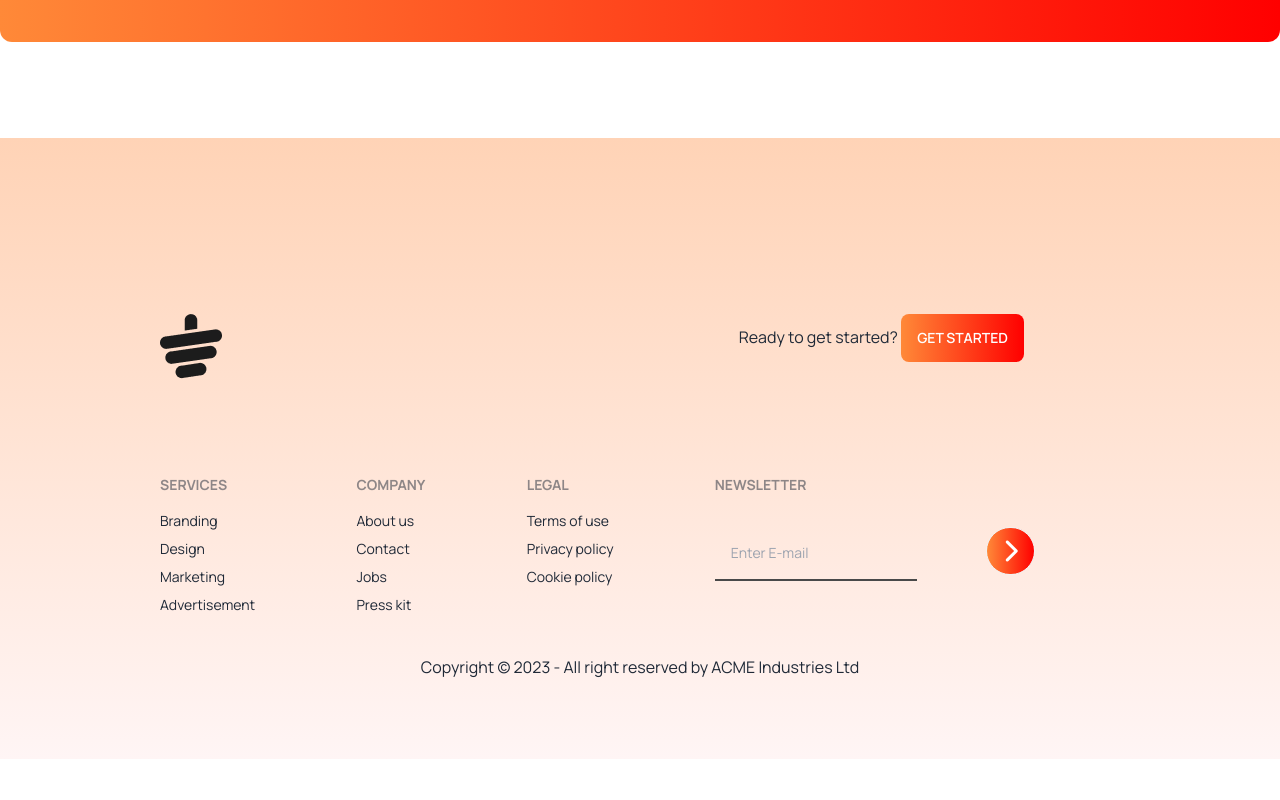
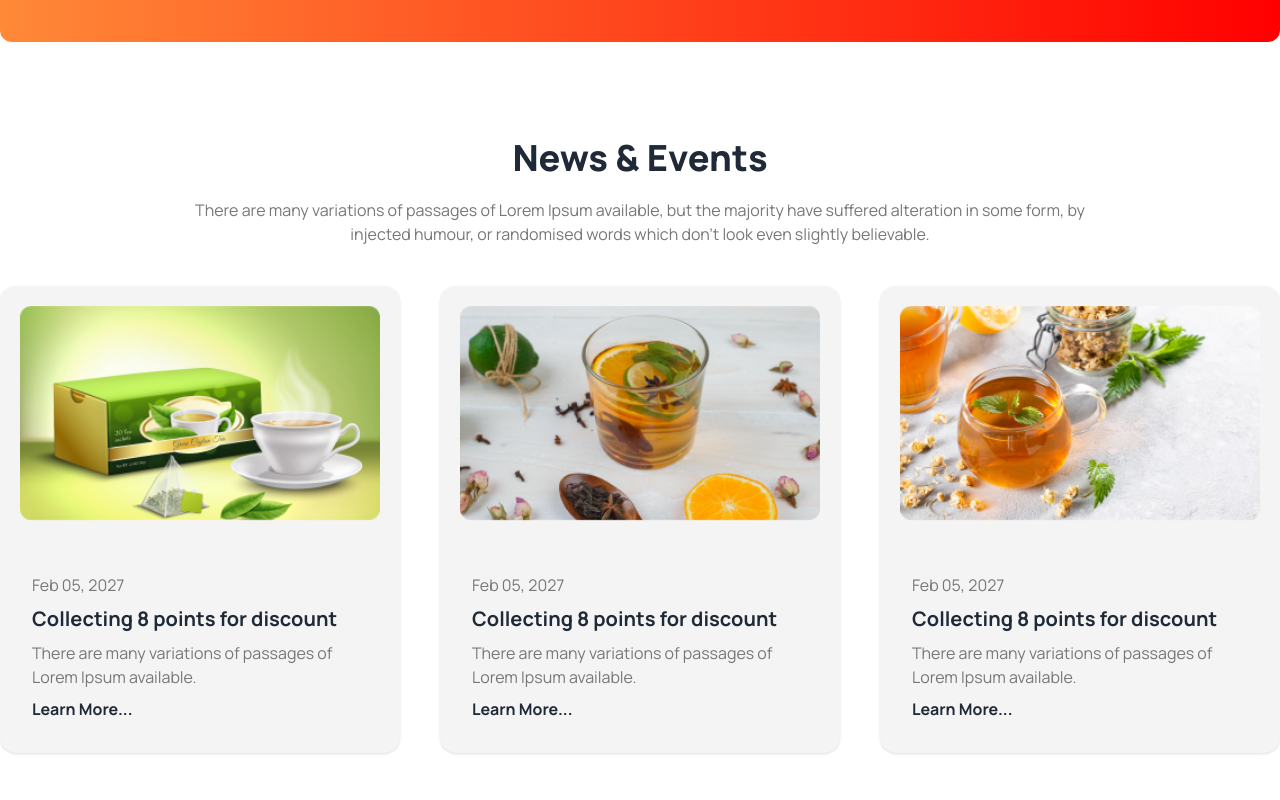
Before and after one commit to md-osman-goni/tea-house-with-daisyui, a plain HTML site: page index.html in a window 1280 px wide. Shown: the part 2740-3540 px from the top of the page. Before the commit the page ends 3499 px from the top, so only its background shows below. Drawn offline with nearby package versions, Linux system fonts and the light colour scheme.

Commit message:
news section done

```diff
--- a/index.html
+++ b/index.html
@@ -29,6 +29,7 @@
                 extend: {
                     colors: {
                         clifford: '#da373d',
+                        'description-color': '#777',
                     }
                 }
             }
@@ -57,7 +58,8 @@
                     <p class="py-6">
                         Tea and Botanical Solutions Supplier Give Optimum Satisfaction To Your Taste Buds.
                     </p>
-                    <button class="btn bg-gradient-to-l from-[#F00] to-[#FF8938] text-white border-none">Explore More<i class="fa-solid fa-arrow-trend-up"></i></button>
+                    <button class="btn bg-gradient-to-l from-[#F00] to-[#FF8938] text-white border-none">Explore More<i
+                            class="fa-solid fa-arrow-trend-up"></i></button>
                 </div>
                 <div>
                     <img src="images/banner.png" alt="" class="">
@@ -248,6 +250,69 @@
             </div>
 
         </section>
+
+
+        <!-- News section -->
+        <section class="mb-20">
+
+            <div class="space-y-5 text-center mb-10">
+                <h3 class="text-4xl font-extrabold">News & Events</h3>
+                <p class="max-w-4xl mx-auto text-description-color">
+                    There are many variations of passages of Lorem Ipsum available, but the majority have suffered
+                    alteration in some form, by injected humour, or randomised words which don't look even slightly
+                    believable.
+                </p>
+            </div>
+
+            <!-- News card part -->
+            <div class="grid grid-cols-1 md:grid-cols-2 lg:grid-cols-3 gap-10">
+
+                <!-- card 1 -->
+                <div class="card bg-[#f5f4f4] shadow">
+                    <figure><img class="m-5 w-full" src="images/news-1.png" alt="news" /></figure>
+                    <div class="card-body">
+                        <p class="text-description-color">Feb 05, 2027</p>
+                        <h2 class="card-title font-bold">Collecting 8 points for discount</h2>
+                        <p class="text-description-color">There are many variations of passages of Lorem Ipsum
+                            available.</p>
+                        <a href="">
+                            <h5 class="font-bold ">Learn More...</h5>
+                        </a>
+                    </div>
+                </div>
+
+
+                <!-- card 2 -->
+                <div class="card bg-[#f5f4f4] shadow">
+                    <figure><img class="m-5 w-full" src="images/news-2.png" alt="news" /></figure>
+                    <div class="card-body">
+                        <p class="text-description-color">Feb 05, 2027</p>
+                        <h2 class="card-title font-bold">Collecting 8 points for discount</h2>
+                        <p class="text-description-color">There are many variations of passages of Lorem Ipsum
+                            available.</p>
+                        <a href="">
+                            <h5 class="font-bold ">Learn More...</h5>
+                        </a>
+                    </div>
+                </div>
+
+
+                <!-- card 3 -->
+                <div class="card bg-[#f5f4f4] shadow">
+                    <figure><img class="m-5 w-full" src="images/news-3.png" alt="news" /></figure>
+                    <div class="card-body">
+                        <p class="text-description-color">Feb 05, 2027</p>
+                        <h2 class="card-title font-bold">Collecting 8 points for discount</h2>
+                        <p class="text-description-color">There are many variations of passages of Lorem Ipsum
+                            available.</p>
+                        <a href="">
+                            <h5 class="font-bold ">Learn More...</h5>
+                        </a>
+                    </div>
+                </div>
+
+            </div>
+        </section>
     </main>
 
 
@@ -257,7 +322,8 @@
             <img src="images/cup.png" alt="cup">
             <p>
                 <span>Ready to get started?</span>
-                <button class="btn bg-gradient-to-l from-[#F00] to-[#FF8938] border-none lg:mr-24 text-white">Get Started</button>
+                <button class="btn bg-gradient-to-l from-[#F00] to-[#FF8938] border-none lg:mr-24 text-white">Get
+                    Started</button>
             </p>
         </div>
 
@@ -288,8 +354,11 @@
                     <label class="label">
                     </label>
                     <div class="relative">
-                        <input type="text" placeholder="Enter E-mail" class=" bg-transparent border-[#494949] border-b-2 p-4 " />
-                        <button class="btn bg-gradient-to-l from-[#F00] to-[#FF8938] absolute top-0 right-0 rounded-full"><i class="text-2xl text-white fa-solid fa-chevron-right"></i></button>
+                        <input type="text" placeholder="Enter E-mail"
+                            class=" bg-transparent border-[#494949] border-b-2 p-4 " />
+                        <button
+                            class="btn bg-gradient-to-l from-[#F00] to-[#FF8938] absolute top-0 right-0 rounded-full"><i
+                                class="text-2xl text-white fa-solid fa-chevron-right"></i></button>
                     </div>
                 </div>
             </div>
@@ -297,7 +366,7 @@
 
         <div class="mt-10 text-center">
             <p>Copyright © 2023 - All right reserved by ACME Industries Ltd</p>
-          </div>
+        </div>
 
     </footer>
 
```
